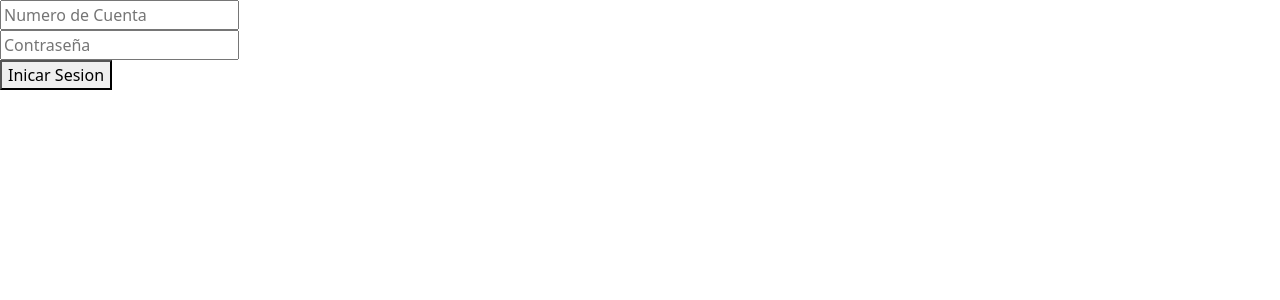
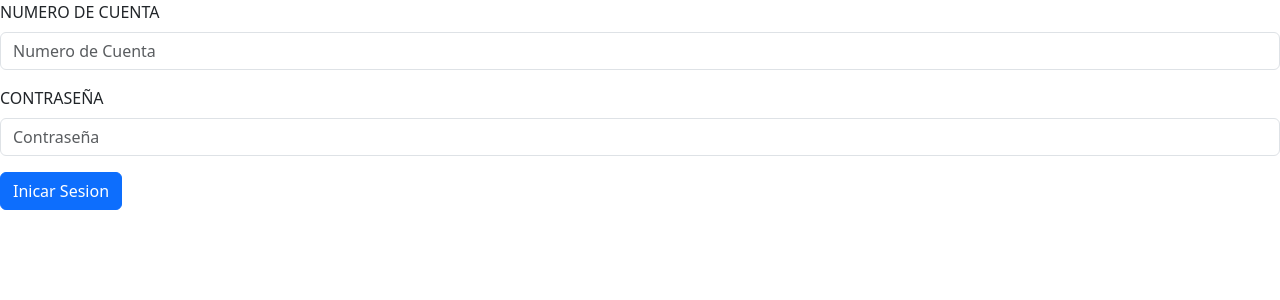
Before and after one commit to snappiermars/ProyectoPw2, a PHP site: page /indexError.php in a window 1280 px wide. Shown: the part 56-356 px from the top of the page. Run offline with PHP 8.4, Linux system fonts and the light colour scheme.

Commit message:
Integramos el estilo tambien a la pagina indexerror

```diff
--- a/indexError.php
+++ b/indexError.php
@@ -2,13 +2,16 @@
 <div  >
 
         <form method="POST" action="logica/loguear.php">
+            <div class="mb-3">
+            <label for="exampleInputEmail1" class="form-label">NUMERO DE CUENTA</label>
+            <input type="text" class="form-control" name="numCuenta" placeholder="Numero de Cuenta" />
+            </div>
+            <div class="mb-3">
+            <label for="exampleInputPassword1" class="form-label">CONTRASEÑA</label>
+            <input type="text" class="form-control" name="clave" placeholder="Contraseña" />
+            </div>
 
-            <input type="text" name="numCuenta" placeholder="Numero de Cuenta" />
-            <br />
-            <input type="text" name="clave" placeholder="Contraseña" />
-            <br />
-
-            <button type="submit">Inicar Sesion</button>
+            <button type="submit" class="btn btn-primary">Inicar Sesion</button>
 
         </form>
 
```
